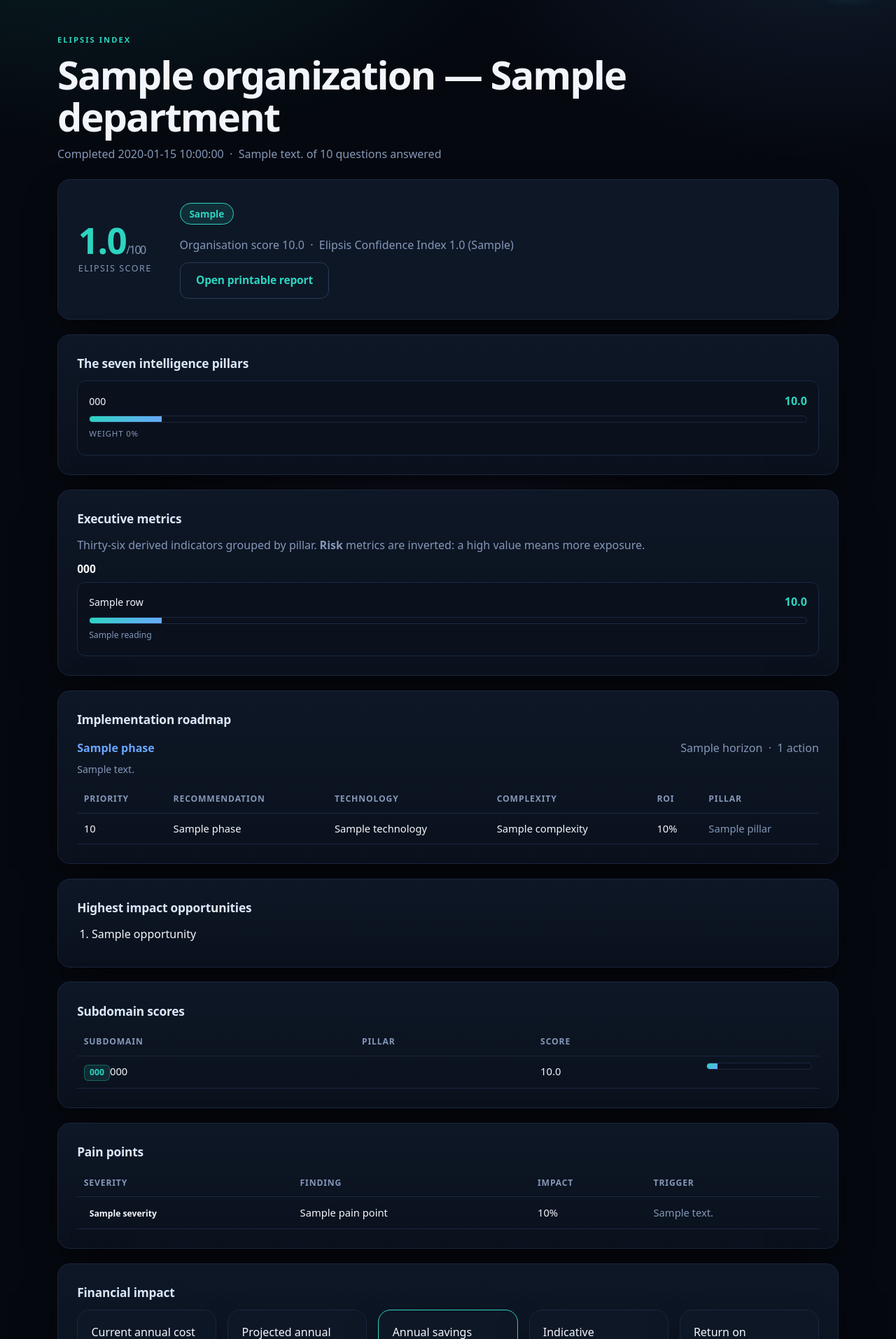
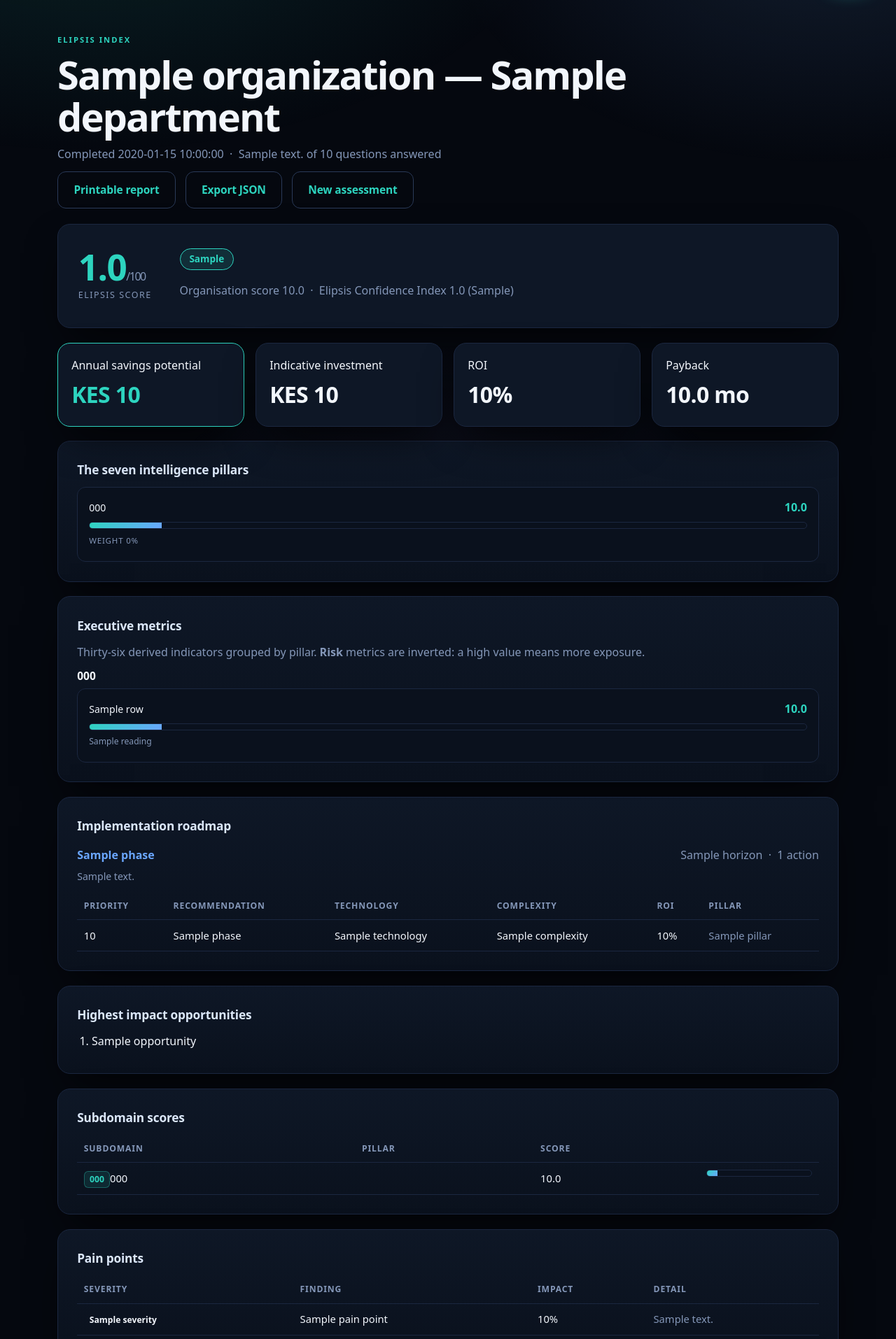
Before and after one commit to JonesKapedo/elipsis, a FastAPI app: template elipsis_api/templates/results.html in a window 1280 px wide. Shown: the part 68-1982 px from the top of the page at 70% size. Run offline with FastAPI, Linux system fonts and the light colour scheme; the template is opened without the code that fills it: most values are stand-ins (such as "Sample title", 1, 10 or a date in 2020).

Commit message:
Deepen results: assumptions, export, richer financial block

```diff
--- a/elipsis_api/templates/results.html
+++ b/elipsis_api/templates/results.html
@@ -11,6 +11,11 @@
   <h1>{{ organization.name }}{% if department %} &mdash; {{ department.name }}{% endif %}</h1>
   <p class="muted">Completed {{ assessment.completed_at or '' }} &nbsp;&middot;&nbsp;
   {{ result.answered }} of {{ result.total }} questions answered</p>
+  <div class="hero-actions" style="margin-top:0.75rem">
+    <a class="btn ghost" href="/assessment/{{ assessment.id }}/report">Printable report</a>
+    <a class="btn ghost" href="/assessment/{{ assessment.id }}/export.json">Export JSON</a>
+    <a class="btn ghost" href="/start">New assessment</a>
+  </div>
 </section>
 
 <section class="headline">
@@ -23,8 +28,14 @@
     <p class="muted">Organisation score {{ '%.1f'|format(result.organisation_score) }}
     &nbsp;&middot;&nbsp; {{ CONFIDENCE_NAME }} {{ '%.1f'|format(result.confidence_index) }}
     ({{ result.confidence_band }})</p>
-    <a class="btn ghost" href="/assessment/{{ assessment.id }}/report">Open printable report</a>
   </div>
+</section>
+
+<section class="kpis">
+  <div class="kpi accent"><span>Annual savings potential</span><b>{{ result.financial.annual_savings|money }}</b></div>
+  <div class="kpi"><span>Indicative investment</span><b>{{ result.financial.investment|money }}</b></div>
+  <div class="kpi"><span>ROI</span><b>{{ '%.0f'|format(result.financial.roi) }}%</b></div>
+  <div class="kpi"><span>Payback</span><b>{{ '%.1f'|format(result.financial.payback_months) }} mo</b></div>
 </section>
 
 <section class="block">
@@ -120,7 +131,7 @@
 <section class="block">
   <h3>Pain points</h3>
   <table class="table">
-    <thead><tr><th>Severity</th><th>Finding</th><th class="num">Impact</th><th>Trigger</th></tr></thead>
+    <thead><tr><th>Severity</th><th>Finding</th><th class="num">Impact</th><th>Detail</th></tr></thead>
     <tbody>
       {% for p in result.pain_points %}
       <tr>
@@ -146,6 +157,21 @@
     <div class="kpi"><span>Return on investment</span><b>{{ '%.0f'|format(result.financial.roi) }}%</b></div>
     <div class="kpi"><span>Payback period</span><b>{{ '%.1f'|format(result.financial.payback_months) }} months</b></div>
   </div>
+  {% if result.financial.assumptions %}
+  {% set a = result.financial.assumptions %}
+  <h4 style="margin-top:1.25rem">Assumptions (checkable)</h4>
+  <table class="table">
+    <tbody>
+      <tr><td>Staff in scope</td><td class="num">{{ a.staff }}</td></tr>
+      <tr><td>Blended hourly rate</td><td class="num">{{ CURRENCY }} {{ '%.0f'|format(a.hourly_rate) }}</td></tr>
+      <tr><td>Working hours / month</td><td class="num">{{ a.working_hours_per_month }}</td></tr>
+      <tr><td>Labour line</td><td class="num">{{ a.labour_line|money }}</td></tr>
+      <tr><td>Savings cap share</td><td class="num">{{ '%.0f'|format(a.max_savings_share * 100) }}%</td></tr>
+      <tr><td>Cap applied</td><td class="num">{{ 'yes' if a.capped else 'no' }}</td></tr>
+      <tr><td>Hours freed (modelled)</td><td class="num">{{ a.hours_freed }}</td></tr>
+    </tbody>
+  </table>
+  {% endif %}
   <p class="muted">Financial figures are management estimates derived from the
   assessment, not audited results.</p>
 </section>
```
